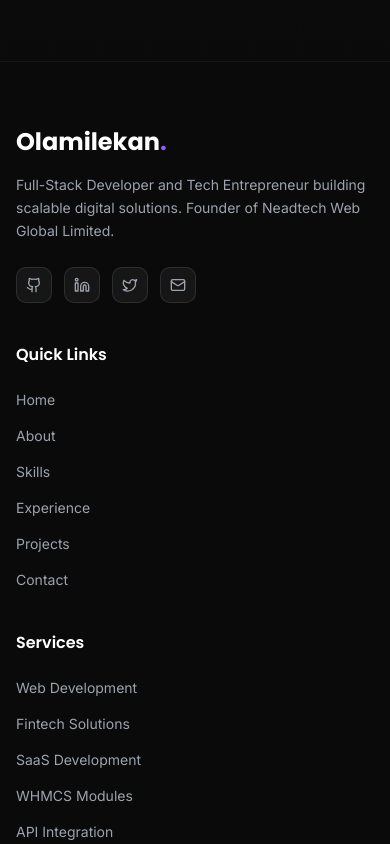
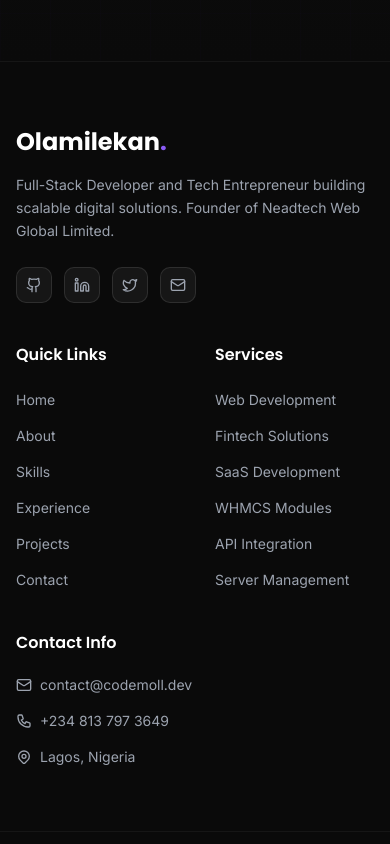
Before and after one commit to codemoll/codemoll, a React app: page / in a window 390 px wide. Shown: the part 10900-11744 px from the top of the page. Built offline with nearby package versions, Linux system fonts and the light colour scheme; the HTML template or start-up script is replaced by a standard one.

Commit message:
remove dev index

```diff
--- a/src/sections/Footer.tsx
+++ b/src/sections/Footer.tsx
@@ -40,9 +40,9 @@ const Footer = () => {
       {/* Main Footer */}
       <div className="section-padding py-16">
         <div className="max-w-7xl mx-auto">
-          <div className="grid md:grid-cols-2 lg:grid-cols-4 gap-10 lg:gap-8">
+          <div className="grid grid-cols-2 lg:grid-cols-4 gap-10 lg:gap-8">
             {/* Brand */}
-            <div className="lg:col-span-1">
+            <div className="col-span-2 lg:col-span-1">
               <a
                 href="#home"
                 onClick={(e) => {
@@ -108,7 +108,7 @@ const Footer = () => {
             </div>
 
             {/* Contact Info */}
-            <div>
+            <div className="col-span-2 lg:col-span-1">
               <h4 className="text-white font-semibold mb-5">Contact Info</h4>
               <ul className="space-y-4">
                 <li>
```
Also changed, not shown: inddex.html (added, +13 -0 lines), 2 other files (tests, documents, lock files or other folders).
